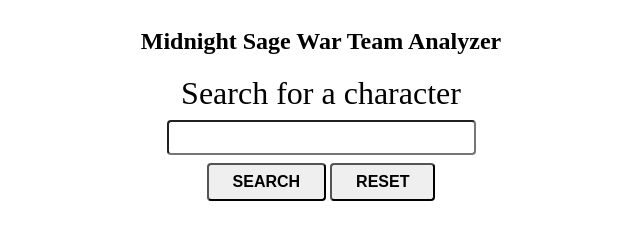
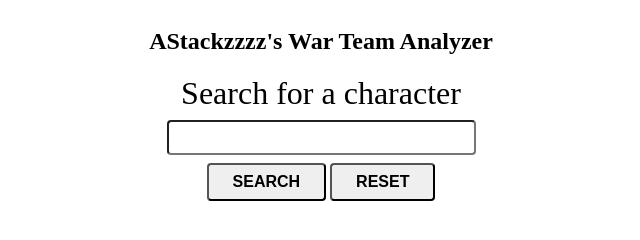
Before and after one commit to ac0437/ms_war_team_analyzer, a plain HTML site: page index.html in a window 1280 px wide. Shown: the whole page, without its empty margins (319-959 px from the left). Drawn offline with Linux system fonts and the light colour scheme; no server answers.

Commit message:
changing title of app

```diff
--- a/index.html
+++ b/index.html
@@ -11,7 +11,7 @@
 <body>
 
   <div class="non-character-container">
-    <h2>Midnight Sage War Team Analyzer</h2>
+    <h2>AStackzzzz's War Team Analyzer</h2>
     <div class="analysis hide"></div>
     <div class="table-container">
       <table class="hide">
```
